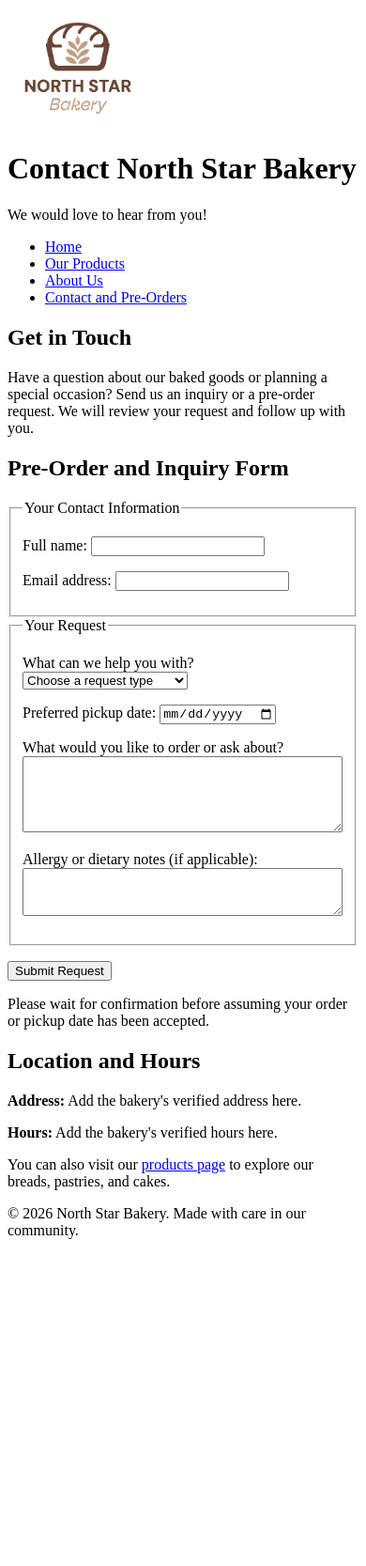
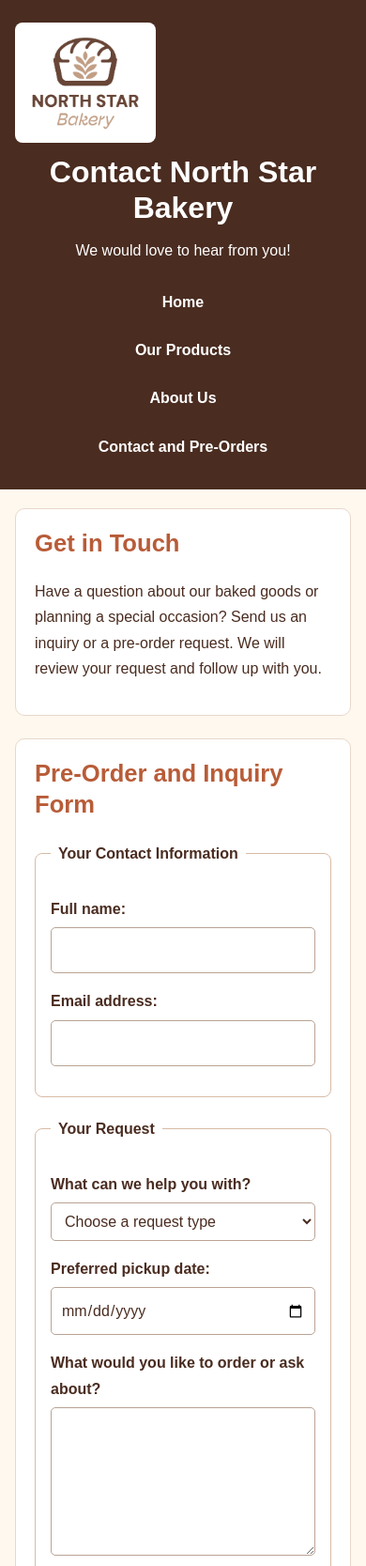
Before and after one commit to derrickderrick2003-blip/north-star-bakery, a plain HTML site: page contact.html in a window 390 px wide. Shown: the top 1667 px of the page at 94% size. Before the commit the page ends 1335 px from the top, so only its background shows below. Drawn offline with Linux system fonts and the light colour scheme.

Commit message:
Add responsive styling to North Star Bakery website

```diff
--- a/contact.html
+++ b/contact.html
@@ -5,6 +5,7 @@
     <meta charset="UTF-8">
     <meta name="viewport" content="width=device-width, initial-scale=1.0">
     <title>North Star Bakery | Contact and Pre-Orders</title>
+    <link rel="stylesheet" href="style.css">
 </head>
 <body>
     <header>
--- /dev/null
+++ b/style.css
@@ -0,0 +1,251 @@
+
+/* North Star Bakery - Website Styles */
+
+/* Color palette:
+   Cream: #FFF8EF
+   Dark brown: #4A2C20
+   Warm terracotta: #B85C38
+   White: #FFFFFF
+*/
+
+* {
+    box-sizing: border-box;
+}
+
+html {
+    scroll-behavior: smooth;
+}
+
+body {
+    margin: 0;
+    font-family: Arial, sans-serif;
+    font-size: 16px;
+    line-height: 1.7;
+    color: #4A2C20;
+    background-color: #FFF8EF;
+}
+
+header {
+    background-color: #4A2C20;
+    color: #FFFFFF;
+    text-align: center;
+    padding: 24px 16px;
+}
+
+header img {
+    max-width: 150px;
+    height: auto;
+}
+
+header h1 {
+    margin: 12px 0;
+    font-size: 2rem;
+    line-height: 1.2;
+}
+
+header p {
+    margin: 8px 0 20px;
+}
+
+nav ul {
+    display: flex;
+    flex-direction: column;
+    align-items: center;
+    gap: 8px;
+    list-style: none;
+    padding: 0;
+    margin: 20px 0 0;
+}
+
+nav a {
+    display: block;
+    color: #FFFFFF;
+    text-decoration: none;
+    font-weight: bold;
+    padding: 8px 14px;
+    border-radius: 6px;
+}
+
+nav a:hover,
+nav a:focus {
+    background-color: #B85C38;
+    text-decoration: underline;
+}
+
+main {
+    width: 100%;
+    max-width: 1000px;
+    margin: 0 auto;
+    padding: 20px 16px;
+}
+
+section {
+    background-color: #FFFFFF;
+    padding: 20px;
+    margin: 0 0 24px;
+    border-radius: 10px;
+    border: 1px solid #E8D8C8;
+}
+
+h2 {
+    color: #B85C38;
+    font-size: 1.6rem;
+    line-height: 1.3;
+    margin-top: 0;
+}
+
+h3 {
+    color: #4A2C20;
+}
+
+img {
+    display: block;
+    max-width: 100%;
+    height: auto;
+    border-radius: 8px;
+}
+
+figure {
+    margin: 20px 0;
+}
+
+figcaption {
+    margin-top: 8px;
+    font-size: 0.95rem;
+    font-style: italic;
+}
+
+a {
+    color: #8C3F25;
+}
+
+main a {
+    font-weight: bold;
+}
+
+main a:hover,
+main a:focus {
+    color: #4A2C20;
+}
+
+audio {
+    display: block;
+    width: 100%;
+    max-width: 500px;
+    margin: 16px 0;
+}
+
+form {
+    width: 100%;
+}
+
+fieldset {
+    border: 1px solid #D7BBA5;
+    border-radius: 8px;
+    padding: 16px;
+    margin: 0 0 20px;
+}
+
+legend {
+    font-weight: bold;
+    color: #4A2C20;
+    padding: 0 8px;
+}
+
+label {
+    display: block;
+    font-weight: bold;
+    margin-bottom: 6px;
+}
+
+input,
+select,
+textarea {
+    width: 100%;
+    max-width: 100%;
+    padding: 10px;
+    border: 1px solid #B9A394;
+    border-radius: 5px;
+    font: inherit;
+    color: #4A2C20;
+    background-color: #FFFFFF;
+}
+
+textarea {
+    resize: vertical;
+}
+
+input:focus,
+select:focus,
+textarea:focus,
+button:focus,
+a:focus {
+    outline: 3px solid #B85C38;
+    outline-offset: 3px;
+}
+
+button {
+    background-color: #B85C38;
+    color: #FFFFFF;
+    border: none;
+    border-radius: 6px;
+    padding: 12px 20px;
+    font: inherit;
+    font-weight: bold;
+    cursor: pointer;
+}
+
+button:hover {
+    background-color: #4A2C20;
+}
+
+footer {
+    background-color: #4A2C20;
+    color: #FFFFFF;
+    text-align: center;
+    padding: 24px 16px;
+}
+
+footer a {
+    color: #FFFFFF;
+}
+
+footer a:hover,
+footer a:focus {
+    color: #FFF8EF;
+}
+
+/* Larger screens */
+@media (min-width: 700px) {
+    header {
+        padding: 32px 24px;
+    }
+
+    header h1 {
+        font-size: 2.5rem;
+    }
+
+    nav ul {
+        flex-direction: row;
+        justify-content: center;
+        flex-wrap: wrap;
+        gap: 12px;
+    }
+
+    main {
+        padding: 32px 24px;
+    }
+
+    section {
+        padding: 28px;
+        margin-bottom: 30px;
+    }
+
+    h2 {
+        font-size: 1.8rem;
+    }
+
+    fieldset {
+        padding: 24px;
+    }
+}
```
Also changed, not shown: about.html (+1 -0 lines), index.html (+1 -0 lines), products.html (+1 -0 lines).
